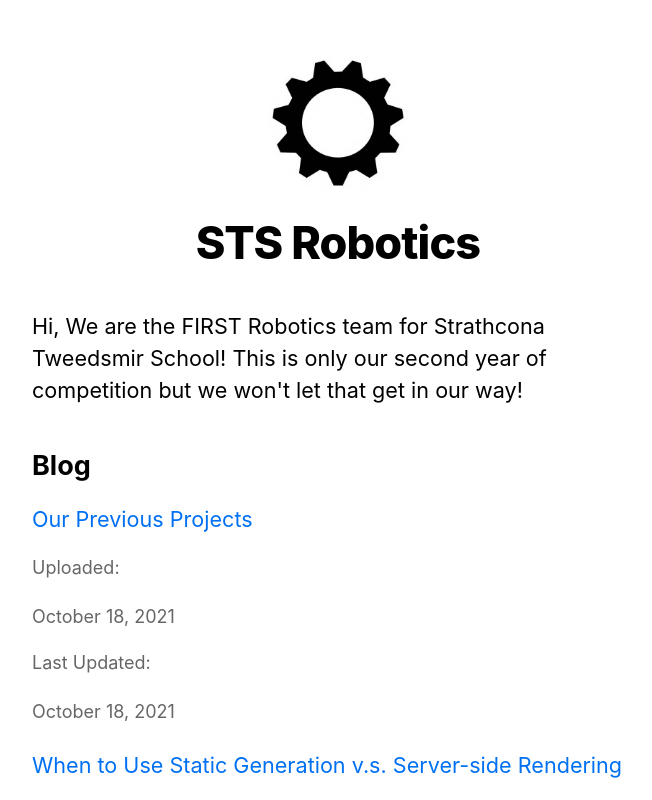
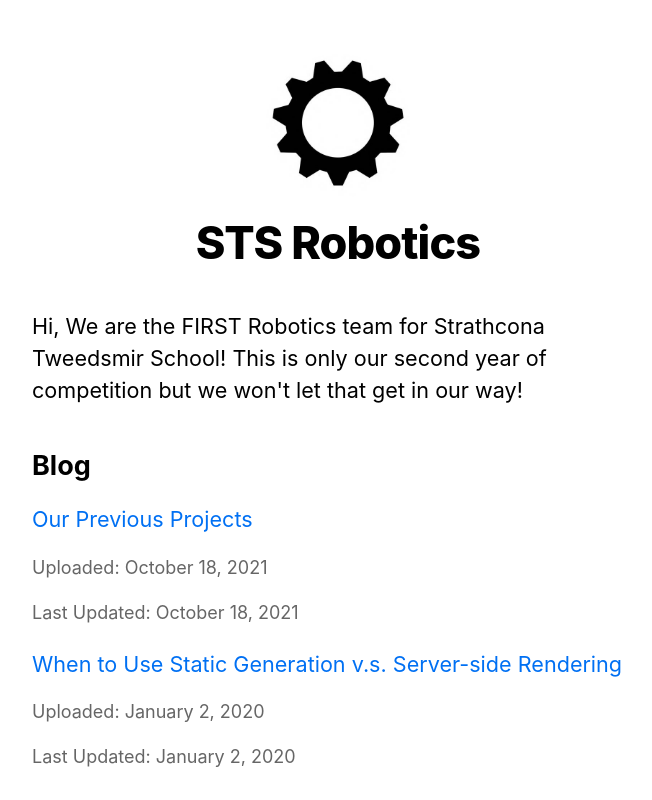
Before and after one commit to Moop3334/nextjs-blog, a Next.js app: page / in a window 1280 px wide. Shown: the top 800 px of the page, without its empty margins (302-954 px from the left). Built offline with nearby package versions, Linux system fonts and the light colour scheme.

Commit message:
Fixed Layout issue [up0]

```diff
--- a/pages/index.js
+++ b/pages/index.js
@@ -32,7 +32,10 @@
               </Link>
               <br />
               <small className={utilStyles.lightText}>
-                <p>Uploaded: </p><Date dateString={date} /><p> Last Updated: </p><Date dateString={update}/>
+              <section>
+                <p>Uploaded: <Date dateString={date} /></p>
+                <p> Last Updated: <Date dateString={update}/></p>
+              </section>
               </small>
             </li>
           ))}
```
